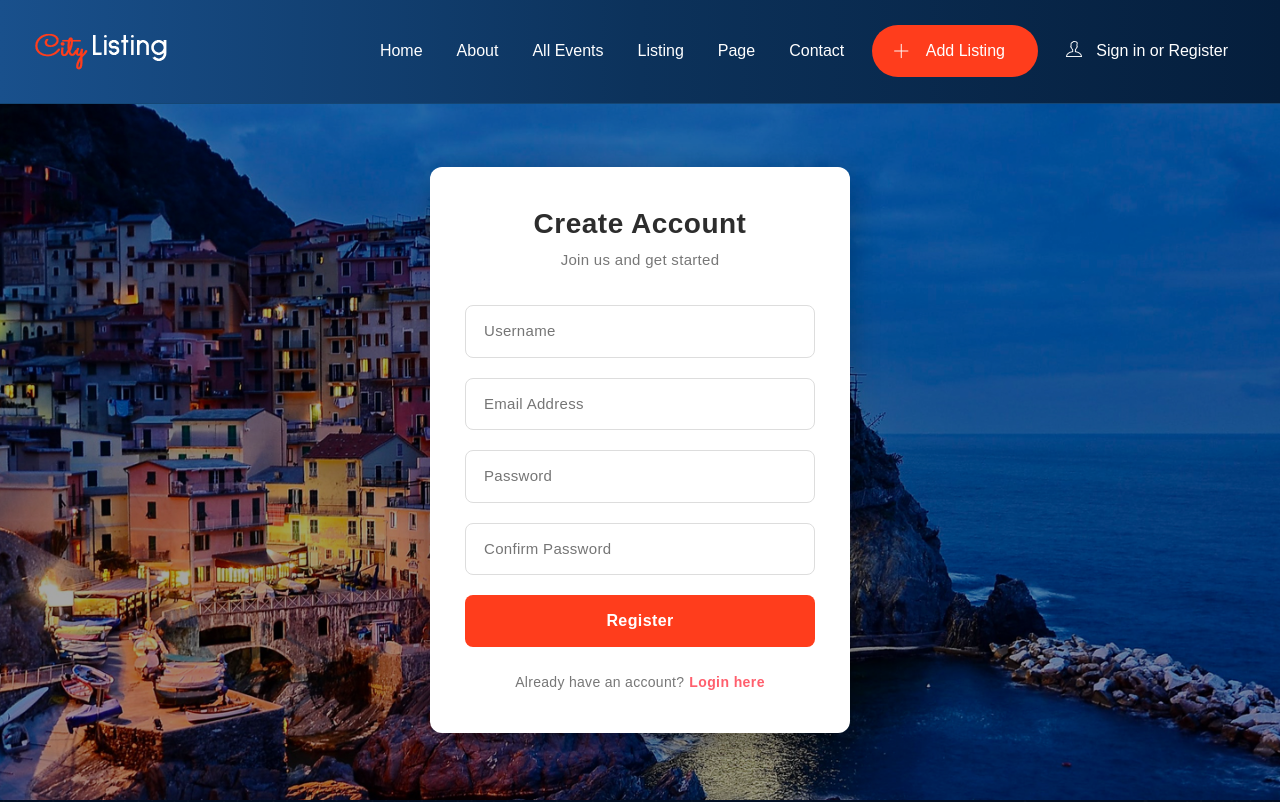
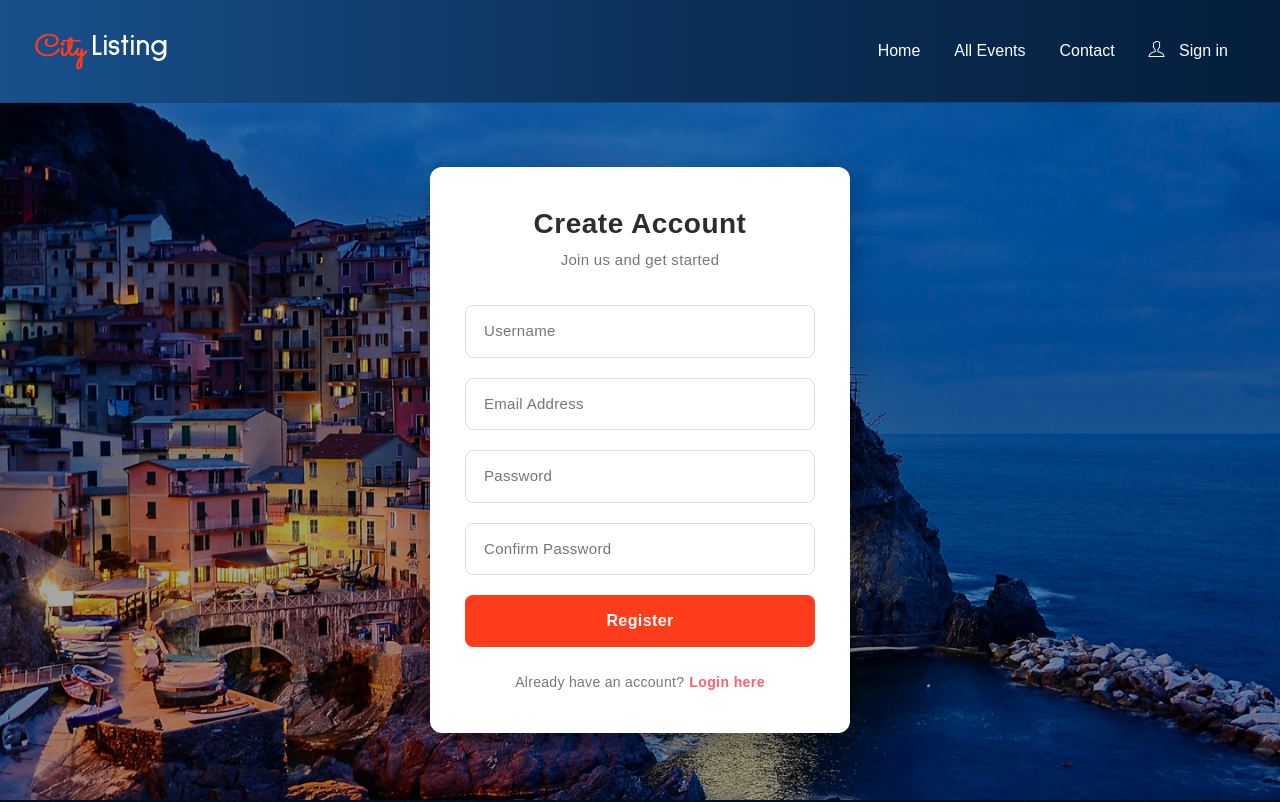
Before and after one commit to atdzhiev/Angular_Project_SoftUni, an Angular app in the folder events-app/: page /register in a window 1280 px wide. Shown: the top 802 px of the page. Built offline with nearby package versions, Linux system fonts and the light colour scheme; a web font is replaced by a local one.

Commit message:
Header changes

```diff
--- a/events-app/src/app/core/services/auth.service.ts
+++ b/events-app/src/app/core/services/auth.service.ts
@@ -77,7 +77,7 @@ export class AuthService {
   logout() {
     this._loading.set(true);
 
-    return this.http.get(`${this.baseUrl}/logout`,  { withCredentials: true }).pipe(
+    return this.http.post(`${this.baseUrl}/logout`,  { withCredentials: true }).pipe(
       tap({
         next: () => {
           this._user.set(null);
--- a/events-app/src/app/layout/header/header.css
+++ b/events-app/src/app/layout/header/header.css
@@ -0,0 +1,26 @@
+#navigation *,
+.page-menu *,
+.submenu * {
+  pointer-events: auto !important;
+}
+
+.page-menu {
+  position: relative;
+}
+
+.page-menu .submenu {
+  position: absolute;
+  top: 100%;
+  right: 0;
+  background: white;
+  z-index: 99999;
+}
+
+/* Force pointer events ON for logout */
+.page-menu .submenu a,
+.page-menu .submenu button,
+.login a,
+.login button {
+    pointer-events: auto !important;
+    cursor: pointer !important;
+}
--- a/events-app/src/app/layout/header/header.html
+++ b/events-app/src/app/layout/header/header.html
@@ -4,6 +4,7 @@
       <div class="header-bottom header-sticky">
         <div class="container-fluid">
           <div class="row align-items-center">
+
 
             <div class="col-xl-2 col-lg-2 col-md-1">
               <div class="logo">
@@ -13,26 +14,29 @@
               </div>
             </div>
 
+
             <div class="col-xl-10 col-lg-10 col-md-8">
               <div class="main-menu f-right d-none d-lg-block">
                 <nav>
                   <ul id="navigation">
+
+
                     <li><a routerLink="/" routerLinkActive="active">Home</a></li>
-                    <li><a routerLink="/about" routerLinkActive="active">About</a></li>
                     <li><a routerLink="/events" routerLinkActive="active">All Events</a></li>
-                    <li><a routerLink="/listing" routerLinkActive="active">Listing</a></li>
+                    <li><a routerLink="/contact" routerLinkActive="active">Contact</a></li>
 
-                    <li>
-                      <a href="#">Page</a>
-                      <ul class="submenu">
-                        <li><a routerLink="/blog">Blog</a></li>
-                        <li><a routerLink="/blog-details">Blog Details</a></li>
-                        <li><a routerLink="/elements">Elements</a></li>
-                        <li><a routerLink="/listing-details">Listing Details</a></li>
-                      </ul>
+
+                    @if (!user()) {
+                    <li class="login" style="margin-left: auto;">
+                      <a routerLink="/login" routerLinkActive="active">
+                        <i class="ti-user"></i> Sign in
+                      </a>
                     </li>
+                    }
 
-                    <li><a routerLink="/contact">Contact</a></li>
+
+                    @if (user()) {
+
 
                     <li class="add-list">
                       <a routerLink="/create" routerLinkActive="active">
@@ -40,19 +44,24 @@
                       </a>
                     </li>
 
-                    <li class="login">
-                      <a routerLink="/login" routerLinkActive="active">
-                        <i class="ti-user"></i> Sign in or Register
-                      </a>
+
+                    <li class="page-menu" style="margin-left: auto;">
+                      <a routerLink="/profile">
+                        <img src="assets/img/prising/5.png" alt="Profile" class="profile-avatar">My
+                        Profile</a>
+                      <ul class="submenu">
+                        <li><a routerLink="/profile/edit">Edit Profile</a></li>
+                        <li><a routerLink="/profile/events">My Events</a></li>
+                        <li><a routerLink="/profile/joined">Joined Events</a></li>
+                        <li><a (click)="logout()">Logout</a></li>
+                      </ul>
                     </li>
+
+                    }
+
                   </ul>
                 </nav>
               </div>
-            </div>
-
-            <!-- Mobile menu -->
-            <div class="col-12">
-              <div class="mobile_menu d-block d-lg-none"></div>
             </div>
 
           </div>
--- a/events-app/src/app/layout/header/header.ts
+++ b/events-app/src/app/layout/header/header.ts
@@ -1,10 +1,35 @@
-import { Component } from '@angular/core';
-import { RouterLink, RouterLinkActive } from '@angular/router';
+import { Component, inject } from '@angular/core';
+import { Router, RouterLink, RouterLinkActive } from '@angular/router';
+import { AuthService } from '../../core/services/auth.service';
 
 @Component({
   selector: 'app-header',
+  standalone: true,
   imports: [RouterLink,RouterLinkActive],
   templateUrl: './header.html',
-  styleUrl: './header.css',
+  styleUrls: ['./header.css'],
 })
-export class Header {}
+export class Header {
+
+  auth = inject(AuthService);
+  router = inject(Router);
+
+
+  user() {
+    return this.auth.user(); //
+  }
+
+  testClick() {
+  console.log('OUTSIDE CLICK WORKS');
+}
+
+  logout() {
+    console.log("dadaada");
+    this.auth.logout().subscribe({
+      next: () => {
+        this.router.navigate(['/']);
+      },
+      error: (err) => console.error('Logout failed', err)
+    });
+  }
+}
--- a/events-app/src/styles.css
+++ b/events-app/src/styles.css
@@ -10,7 +10,7 @@
 @import url('assets/css/price_rangs.css');
 @import url('assets/css/responsive.css');
 @import url('assets/css/slick.css');
-@import url('assets/css/slicknav.css');
+/*@import url('assets/css/slicknav.css');*/
 @import url('assets/css/style.css');
 @import url('assets/css/themify-icons.css');
 
```
